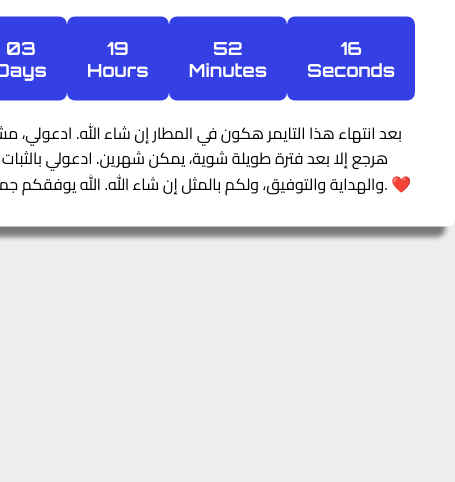
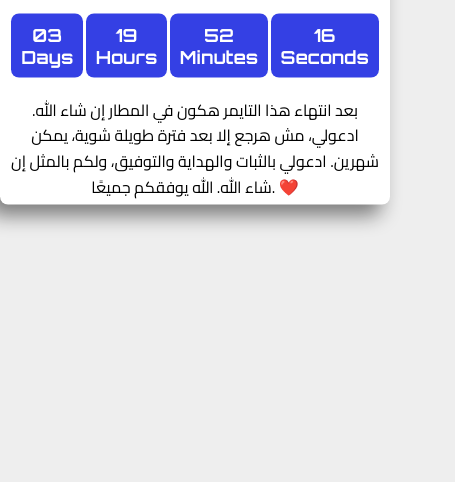
Before and after one commit to 3vli/countdown, a plain HTML site: page index.html in a window 390 px wide. Shown: the part 362-844 px from the top of the page, 455 px wide, since content can reach past the window. Drawn offline with Linux system fonts and the light colour scheme.

Commit message:
fix: small responsive problem

```diff
--- a/src/style.css
+++ b/src/style.css
@@ -12,7 +12,7 @@
   --color-primary: #3440e4;
   --color-text: #000;
   --border-radius: 8px;
-  --shadow: -10px 10px 5px 0.5px rgba(0, 0, 0, 0.486);
+  --shadow: -10px 10px 20px 1px rgba(0, 0, 0, 0.486);
 }
 
 * {
@@ -71,7 +71,7 @@ body {
   font-size: 1rem;
   line-height: 1.6;
 }
- @media (min-width: 400px) {
+ @media (max-width: 425px) {
     .countdown-wrapper {
         padding: 5px 10px;
         width: 400px;
```
